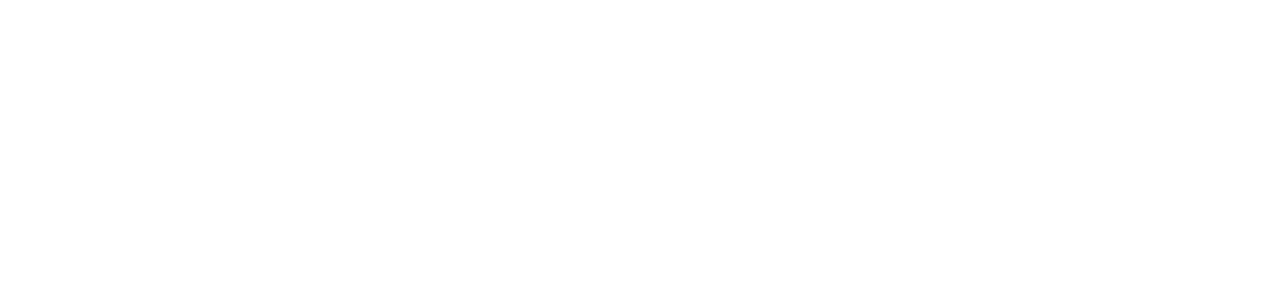
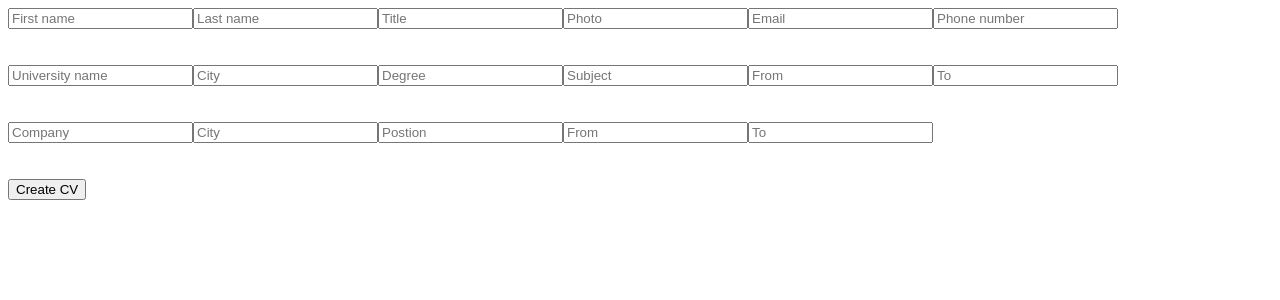
Before and after one commit to michalosman/cv-application, a React (Create React App) app: page / in a window 1280 px wide. Shown: the top 300 px of the page. Built offline with nearby package versions, Linux system fonts and the light colour scheme.

Commit message:
Create basic structure

```diff
--- a/src/App.js
+++ b/src/App.js
@@ -1,8 +1,13 @@
 import React from "react";
+import CVForm from "./components/CVForm";
 
-const App = () => {
-  return <div></div>;
-};
+function App() {
+  return (
+    <div>
+      <CVForm />
+    </div>
+  );
+}
 
 export default App;
 
--- /dev/null
+++ b/src/components/CVForm.js
@@ -0,0 +1,23 @@
+import React from "react";
+import Personal from "./Personal";
+import Education from "./Education";
+import Experience from "./Experience";
+
+function CVForm() {
+  return (
+    <form>
+      <Personal />
+      <br />
+      <br />
+      <Education />
+      <br />
+      <br />
+      <Experience />
+      <br />
+      <br />
+      <button>Create CV</button>
+    </form>
+  );
+}
+
+export default CVForm;
--- /dev/null
+++ b/src/components/Education.js
@@ -0,0 +1,16 @@
+import React from "react";
+
+function Education() {
+  return (
+    <form>
+      <input type="text" name="" placeholder="University name" />
+      <input type="text" name="" placeholder="City" />
+      <input type="text" name="" placeholder="Degree" />
+      <input type="text" name="" placeholder="Subject" />
+      <input type="text" name="" placeholder="From" />
+      <input type="text" name="" placeholder="To" />
+    </form>
+  );
+}
+
+export default Education;
--- /dev/null
+++ b/src/components/Experience.js
@@ -0,0 +1,15 @@
+import React from "react";
+
+function Experience() {
+  return (
+    <form>
+      <input type="text" name="" placeholder="Company" />
+      <input type="text" name="" placeholder="City" />
+      <input type="text" name="" placeholder="Postion" />
+      <input type="text" name="" placeholder="From" />
+      <input type="text" name="" placeholder="To" />
+    </form>
+  );
+}
+
+export default Experience;
--- /dev/null
+++ b/src/components/Personal.js
@@ -0,0 +1,16 @@
+import React from "react";
+
+function Personal() {
+  return (
+    <form>
+      <input type="text" name="" placeholder="First name" />
+      <input type="text" name="" placeholder="Last name" />
+      <input type="text" name="" placeholder="Title" />
+      <input type="text" name="" placeholder="Photo" />
+      <input type="text" name="" placeholder="Email" />
+      <input type="text" name="" placeholder="Phone number" />
+    </form>
+  );
+}
+
+export default Personal;
```
